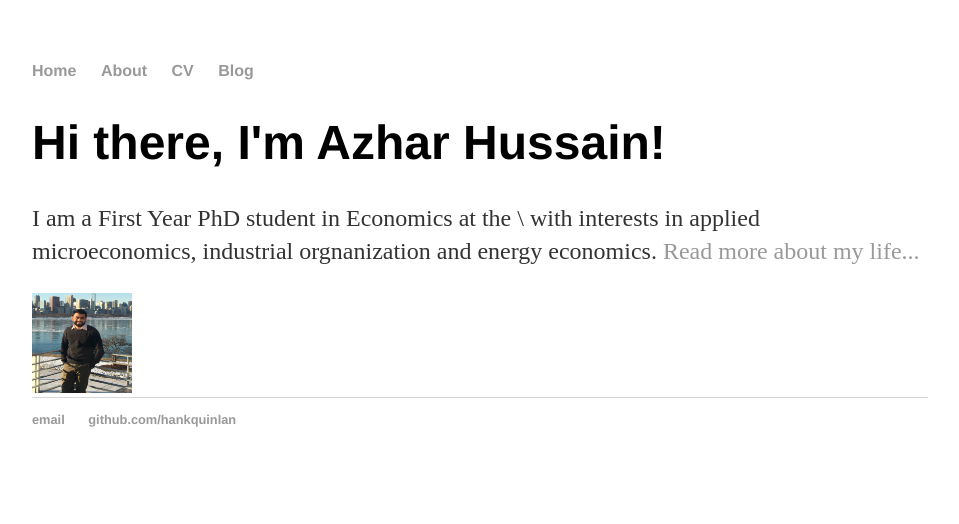
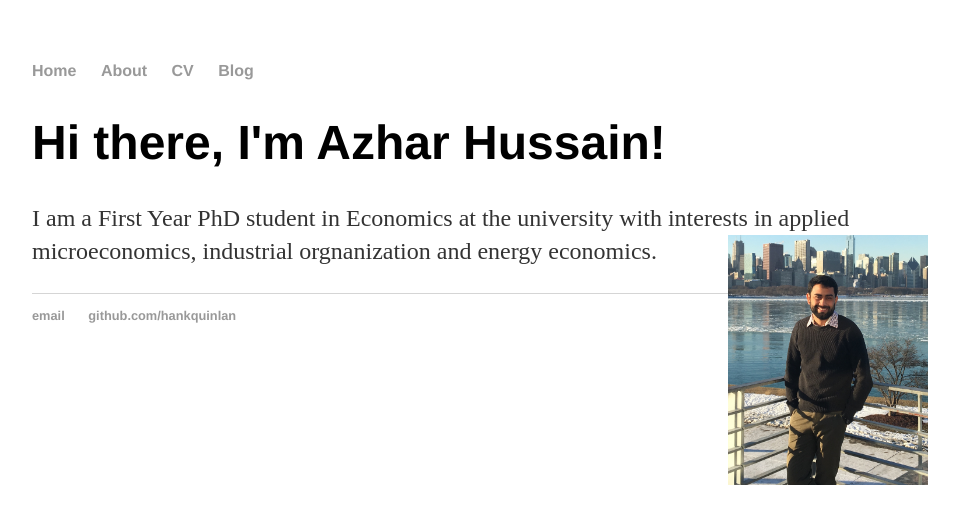
Before and after one commit to azharhsain/azharhsain.github.io, a Jekyll site: the page built from index.html, in a window 1280 px wide. Shown: the top 524 px of the page, without its empty margins (160-1119 px from the left). Built offline with Jekyll 4.4.1, drawn with Linux system fonts in a browser that asks for light colours.

Commit message:
Changed index

```diff
--- a/index.html
+++ b/index.html
@@ -5,6 +5,5 @@ title: Azhar Hussain
 
 		<div class="blurb">
 			<h1>Hi there, I'm Azhar Hussain!</h1>
-			<p>I am a First Year PhD student in Economics at the \<university\> with interests in applied microeconomics, industrial orgnanization and energy economics. <a href="/about">Read more about my life...</a></p>
-			<img src="/image/IMG_Self.JPG" alt="Self" width=100 height=100>
+			<p>I am a First Year PhD student in Economics at the university with interests <img src="/image/IMG_Self.JPG" alt="Self" width=200 height=250 align="right"> in applied microeconomics, industrial orgnanization and energy economics.</p>
 		</div>
```
